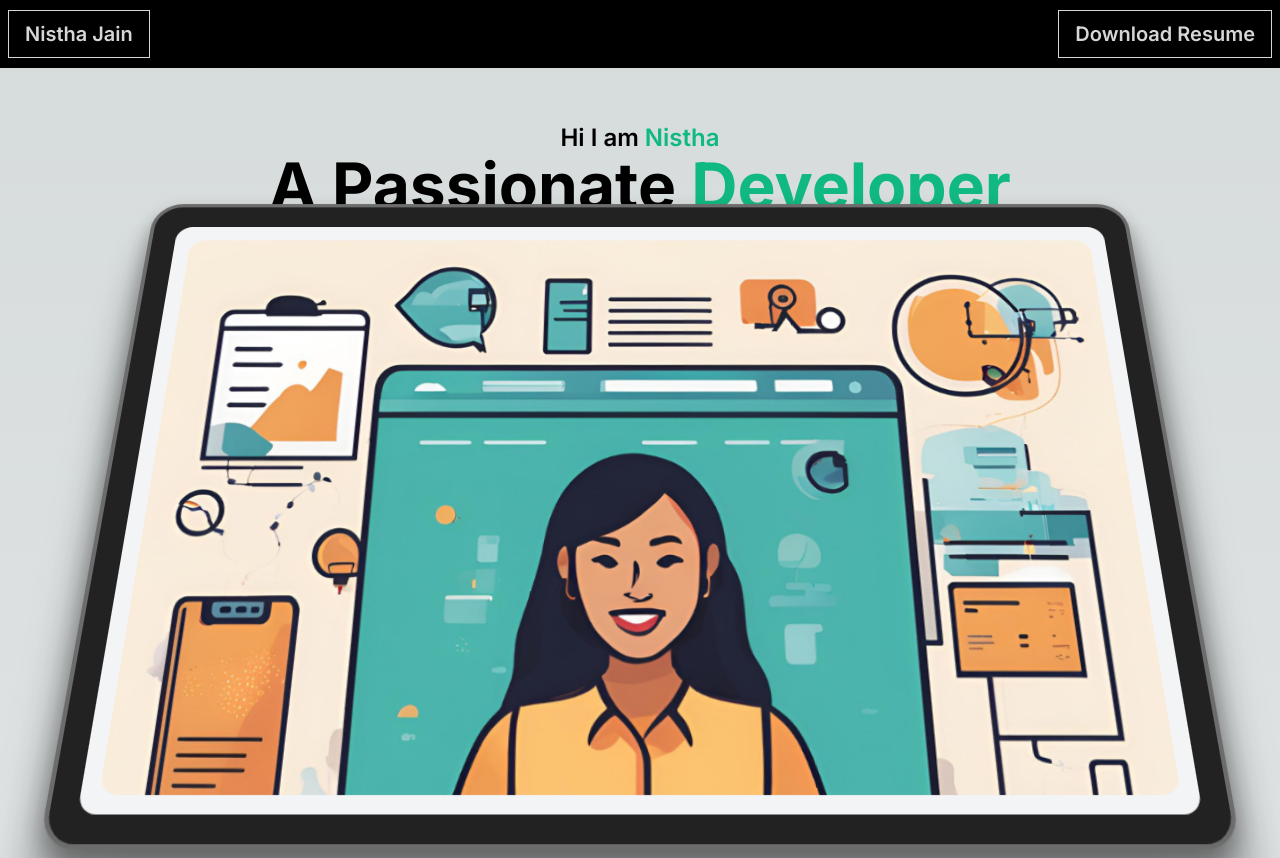
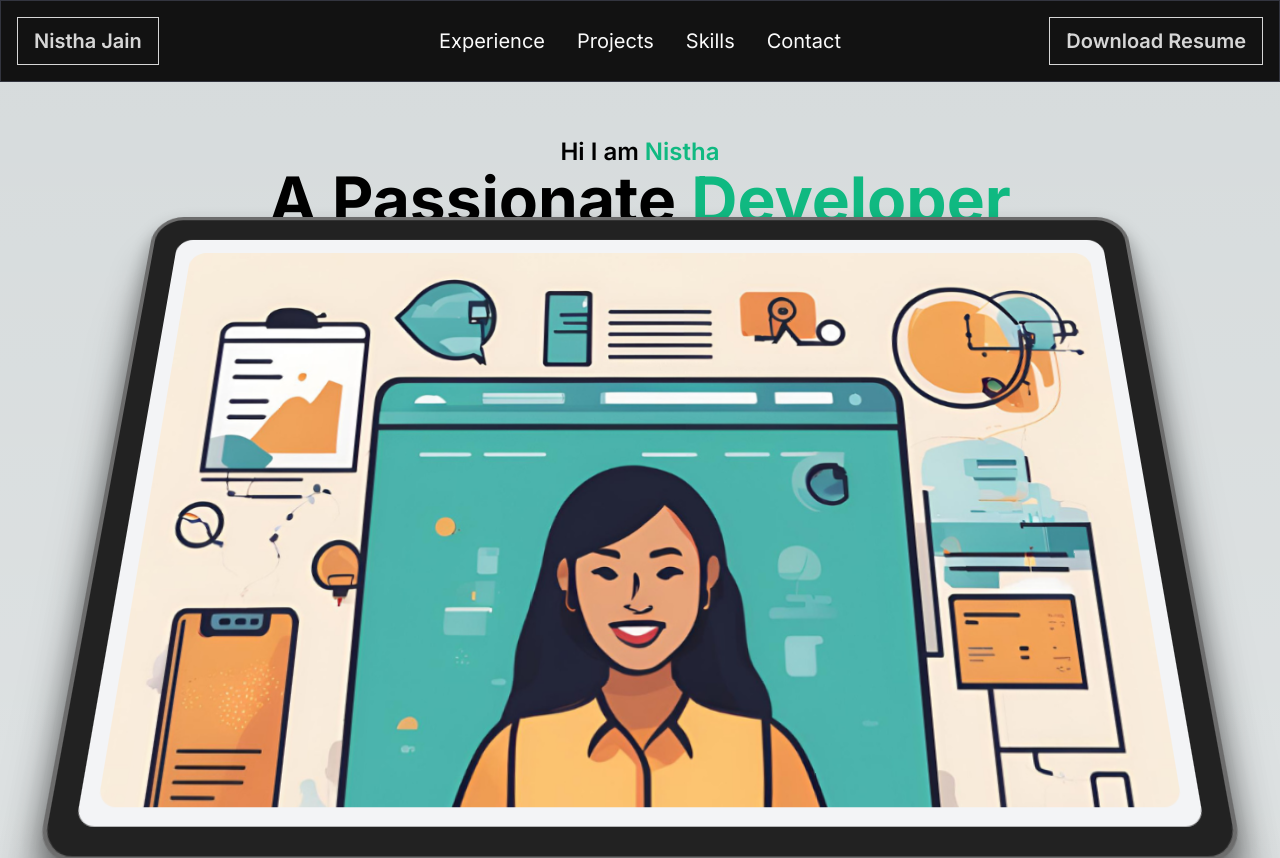
Before and after one commit to nisthajnn/new_portfolio, a Next.js app: page / in a window 1280 px wide. Shown: the top 858 px of the page. Built offline with nearby package versions, Linux system fonts and the light colour scheme.

Commit message:
fix nav bar

```diff
--- a/package.json
+++ b/package.json
@@ -9,6 +9,7 @@
     "lint": "next lint"
   },
   "dependencies": {
+    "@heroicons/react": "^2.1.5",
     "clsx": "^2.1.1",
     "framer-motion": "^11.3.2",
     "mini-svg-data-uri": "^1.4.4",
--- /dev/null
+++ b/src/components/MenuOverlay.jsx
@@ -0,0 +1,16 @@
+import React from "react";
+import NavLink from "./NavLink";
+
+const MenuOverlay = ({ links }) => {
+  return (
+    <ul className="flex flex-col py-4 items-center">
+      {links.map((link, index) => (
+        <li key={index}>
+          <NavLink href={link.path} title={link.title} />
+        </li>
+      ))}
+    </ul>
+  );
+};
+
+export default MenuOverlay;
--- /dev/null
+++ b/src/components/NavLink.jsx
@@ -0,0 +1,14 @@
+import Link from "next/link";
+
+const NavLink = ({ href, title }) => {
+  return (
+    <Link
+      href={href}
+      className="block py-2 pl-3 pr-4 text-[#fafafa] sm:text-xl rounded md:p-0 hover:text-white"
+    >
+      {title}
+    </Link>
+  );
+};
+
+export default NavLink;
--- a/src/components/Navbar.tsx
+++ b/src/components/Navbar.tsx
@@ -1,27 +1,71 @@
-import React from 'react'
+"use client"
+import Link from "next/link";
+import React, { useState } from "react";
+import NavLink from "./NavLink";
+import { Bars3Icon, XMarkIcon } from "@heroicons/react/24/solid";
+import MenuOverlay from "./MenuOverlay";
+
+const navLinks = [
+  {
+    title: "Experience",
+    path: "#Experience",
+  },
+  {
+    title: "Projects",
+    path: "#projects",
+  },
+  {
+    title: "Skills",
+    path: "#skills",
+  },
+  {
+    title: "Contact",
+    path: "#contact",
+  }
+];
+
 const Navbar = () => {
+  const [navbarOpen, setNavbarOpen] = useState(false);
+
   return (
-    <div className="navbar bg-base-100">
+    <nav className="fixed top-0 left-0 right-0 z-10 bg-[#121212] bg-opacity-100 border border-[#33353F]">
+      <div className="container mx-auto px-4 py-2 lg:py-4 flex items-center justify-between">
         <div className="navbar-start">
           <a className="btn btn-outline text-xl">Nistha Jain</a>
         </div>
-    <div className="navbar-center hidden lg:flex">
-      <ul className="menu menu-horizontal px-1">
-        <li><a>Experience</a></li>
-        <li><a>Projects</a></li>
-        <li><a>Education</a></li>
-        <li><a>Skills</a></li>
+        <div className="menu hidden md:flex md:flex-1 md:justify-center">
+          <ul className="flex space-x-8">
+            {navLinks.map((link, index) => (
+              <li key={index}>
+                <NavLink href={link.path} title={link.title} />
+              </li>
+            ))}
           </ul>
         </div>
-    <div className="navbar-end">
-      {/* <a> <button className="inline-flex h-12 animate-shimmer items-center justify-center rounded-md border border-slate-800 bg-[linear-gradient(110deg,#020300,45%,#1e2631,55%,#000103)] bg-[length:200%_100%] px-6 font-medium text-slate-400 transition-colors focus:outline-none focus:ring-2 focus:ring-slate-400 focus:ring-offset-2 focus:ring-offset-slate-50">
-   Download Resume
-  </button></a> */
-  }
-   <a className="btn btn-outline text-xl">Download Resume</a>
+        <div className="navbar-end flex items-center">
+          <a className="btn btn-outline text-xl ml-auto">Download Resume</a>
+          <div className="mobile-menu md:hidden">
+            {!navbarOpen ? (
+              <button
+                onClick={() => setNavbarOpen(true)}
+                className="flex items-center px-3 py-2 border rounded border-neutral-50 text-neutral-50 hover:text-white hover:border-white"
+              >
+                <Bars3Icon className="h-5 w-5" />
+              </button>
+            ) : (
+              <button
+                onClick={() => setNavbarOpen(false)}
+                className="flex items-center px-3 py-2 border rounded border-neutral-50 text-neutral-50 hover:text-white hover:border-white"
+              >
+                <XMarkIcon className="h-5 w-5" />
+              </button>
+            )}
           </div>
         </div>
-  )
-}
+      </div>
+      {navbarOpen && <MenuOverlay links={navLinks} />}
+    </nav>
+  );
+};
 
-export default Navbar
+export default Navbar;
--- a/src/components/contact.tsx
+++ b/src/components/contact.tsx
@@ -3,7 +3,7 @@ import { TextGenerateEffect } from "./ui/text-generate-effect";
 const words = `"Let's Collaborate and Build Something Amazing Together"`;
 const contact = () => {
   return (
-    <div>
+    <div id="contact">
         <br />
            <h1 className="mb-4 text-4xl text-center font-extrabold leading-none tracking-tight text-gray-900 md:text-5xl lg:text-6xl dark:text-white">
         Join My<span className="text-orange-500 dark:text-orange-500"> Network</span>
--- a/src/components/experience.tsx
+++ b/src/components/experience.tsx
@@ -2,8 +2,8 @@ import React from 'react';
 
 const Experience = () => {
   return (
-    <div>
-      <h1 className="mb-4 text-4xl text-center font-extrabold leading-none tracking-tight text-gray-900 md:text-5xl lg:text-6xl dark:text-white">
+    <section id='Experience' >
+      <h1  className="mb-4 text-4xl text-center font-extrabold leading-none tracking-tight text-gray-900 md:text-5xl lg:text-6xl dark:text-white">
         My Work<span className="text-orange-500 dark:text-orange-500"> Experience</span>
       </h1>
       <br />
@@ -79,7 +79,7 @@ const Experience = () => {
       </ul>
       <br />
       <br />
-    </div>
+    </section>
   );
 }
 
--- a/src/components/skillsgroup.tsx
+++ b/src/components/skillsgroup.tsx
@@ -52,7 +52,7 @@ export const projects = [
 
 const skillsgroup = () => {
   return (
-    <div className="max-w-6xl mx-auto px-8 text-center">
+    <div id="skills" className="max-w-6xl mx-auto px-8 text-center">
       <HoverEffect items={projects} />
     </div>
   );
--- a/src/components/ui/container-scroll-animation.tsx
+++ b/src/components/ui/container-scroll-animation.tsx
@@ -36,7 +36,7 @@ export const ContainerScroll = ({
 
   return (
     <div
-      className="h-[50rem]  flex items-center justify-center relative p-2 md:p-20"
+      className="h-[60rem]  flex items-center justify-center relative p-2 md:p-20"
       ref={containerRef}
     >
       <div
```
Also changed, not shown: 1 other file (tests, documents, lock files or other folders). Lines whose indentation alone changed are shown as unchanged.
